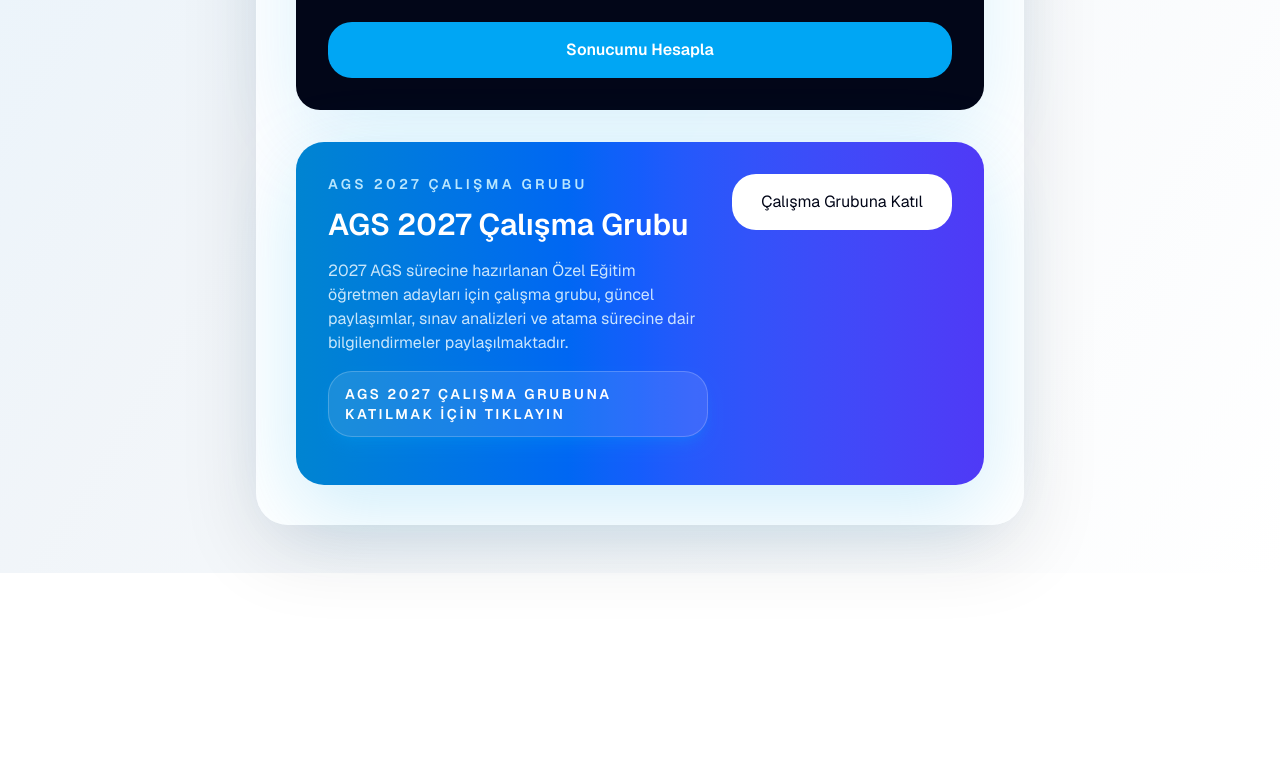
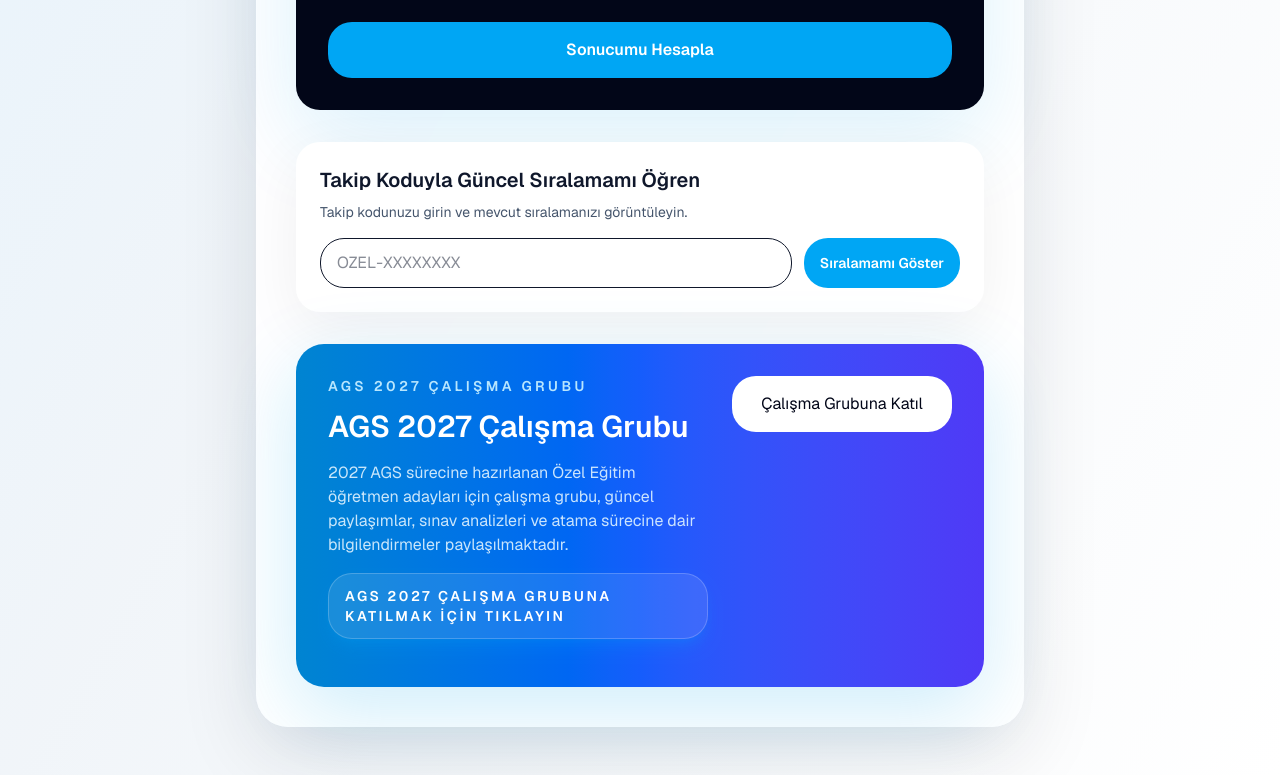
Before and after one commit to korkmazinsana-source/ags-siralama, a Next.js app: page / in a window 1280 px wide. Shown: the part 1499-2274 px from the top of the page. Before the commit the page ends 2072 px from the top, so only its background shows below. Built offline with nearby package versions, Linux system fonts and the light colour scheme; no server answers.

Commit message:
Takip koduyla sıralama sorgulama eklendi

```diff
--- a/app/page.tsx
+++ b/app/page.tsx
@@ -37,6 +37,89 @@ export default function Home() {
   const [message, setMessage] = useState<string | null>(null);
   const [loading, setLoading] = useState(false);
   const [result, setResult] = useState<ResultStats | null>(null);
+  const [trackingCode, setTrackingCode] = useState<string | null>(null);
+  const [searchCode, setSearchCode] = useState("");
+  const [searchMessage, setSearchMessage] = useState<string | null>(null);
+  const [searchResult, setSearchResult] = useState<{
+    ags: number;
+    oabt: number;
+    score: number;
+    rank: number;
+    totalParticipants: number;
+    percentileLabel: string;
+  } | null>(null);
+
+  const generateUniqueTrackingCode = async (): Promise<string> => {
+    const chars = "ABCDEFGHJKLMNPQRSTUVWXYZ23456789"; // exclude O,0,I,1
+    const prefix = "OZEL-";
+    for (let attempt = 0; attempt < 10; attempt++) {
+      const part = Array.from({ length: 8 })
+        .map(() => chars[Math.floor(Math.random() * chars.length)])
+        .join("");
+      const code = `${prefix}${part}`;
+      const { data: existing, error } = await supabase
+        .from("scores")
+        .select("tracking_code")
+        .eq("tracking_code", code)
+        .maybeSingle();
+      if (error) throw error;
+      if (!existing) return code;
+    }
+    // fallback deterministic code if many collisions (extremely unlikely)
+    return `${prefix}${Date.now().toString(36).toUpperCase().slice(-8)}`;
+  };
+
+  const handleLookup = async (codeInput?: string) => {
+    setSearchMessage(null);
+    setSearchResult(null);
+    const raw = (codeInput ?? searchCode).trim().toUpperCase();
+    if (!raw) {
+      setSearchMessage("Lütfen bir takip kodu girin.");
+      return;
+    }
+
+    // select the record by tracking_code only
+    const { data: record, error: recordError } = await supabase
+      .from("scores")
+      .select("ags,oabt,score")
+      .eq("tracking_code", raw)
+      .maybeSingle();
+
+    if (recordError) {
+      setSearchMessage("Sorgu sırasında bir hata oluştu. Lütfen tekrar deneyin.");
+      return;
+    }
+
+    if (!record) {
+      setSearchMessage("Takip kodu bulunamadı. Lütfen kodunuzu kontrol edin.");
+      return;
+    }
+
+    // compute ranking among all scores
+    const { data: allScores, error: allError } = await supabase
+      .from("scores")
+      .select("score");
+
+    if (allError || !allScores) {
+      setSearchMessage("Sıralama hesaplanamadı. Lütfen tekrar deneyin.");
+      return;
+    }
+
+    const totalParticipants = allScores.length;
+    const userScore = Number(record.score);
+    const higherCount = allScores.filter((s) => Number(s.score) > userScore).length;
+    const rank = higherCount + 1;
+    const percentile = Math.round((rank / totalParticipants) * 100);
+
+    setSearchResult({
+      ags: Number(record.ags),
+      oabt: Number(record.oabt),
+      score: Number(record.score),
+      rank,
+      totalParticipants,
+      percentileLabel: `İlk %${percentile}`,
+    });
+  };
 
   const handleSubmit = async (event: FormEvent<HTMLFormElement>) => {
     event.preventDefault();
@@ -71,6 +154,13 @@ export default function Home() {
 
     const score = (agsValue / 80) * 50 + (oabtValue / 50) * 50;
     const uuid = getOrCreateUuid();
+    let newTrackingCode: string | null = null;
+    try {
+      newTrackingCode = await generateUniqueTrackingCode();
+    } catch (e) {
+      // if code generation fails, proceed without tracking code (do not block user)
+      newTrackingCode = null;
+    }
     setLoading(true);
 
     const { data: existing, error: existingError } = await supabase
@@ -93,14 +183,15 @@ export default function Home() {
       return;
     }
 
-    const insertResult = await supabase.from("scores").insert([
-      {
-        uuid,
-        ags: agsValue,
-        oabt: oabtValue,
-        score,
-      },
-    ]);
+    const insertPayload: any = {
+      uuid,
+      ags: agsValue,
+      oabt: oabtValue,
+      score,
+    };
+    if (newTrackingCode) insertPayload.tracking_code = newTrackingCode;
+
+    const insertResult = await supabase.from("scores").insert([insertPayload]);
 
     if (insertResult.error) {
       setLoading(false);
@@ -149,6 +240,7 @@ export default function Home() {
     setMessage("Kayıt başarıyla oluşturuldu.");
     setAgs("");
     setOabt("");
+    if (newTrackingCode) setTrackingCode(newTrackingCode);
   };
 
   return (
@@ -308,6 +400,24 @@ export default function Home() {
                 <p className="mt-4 text-3xl font-semibold">{result.percentileLabel}</p>
               </div>
               </section>
+              {trackingCode ? (
+                <div className="rounded-[1.5rem] bg-white p-6 text-slate-950 shadow-[0_18px_60px_rgba(15,23,42,0.08)] sm:col-span-2">
+                  <h3 className="text-lg font-semibold">Kişisel Takip Kodunuz</h3>
+                  <p className="mt-4 text-3xl font-bold tracking-wider">{trackingCode}</p>
+                  <div className="mt-4 flex gap-3">
+                    <button
+                      type="button"
+                      onClick={() => navigator.clipboard?.writeText(trackingCode)}
+                      className="inline-flex items-center justify-center rounded-3xl bg-sky-500 px-4 py-2 text-sm font-semibold text-white transition hover:bg-sky-400"
+                    >
+                      Kodu Kopyala
+                    </button>
+                    <p className="text-sm text-slate-500 self-center">
+                      Bu kodu kaydedin. Güncel sıralamanızı daha sonra aynı veya farklı bir cihazdan bu kodla öğrenebilirsiniz.
+                    </p>
+                  </div>
+                </div>
+              ) : null}
               <div className="rounded-[1.5rem] bg-slate-950 p-6 text-slate-100 shadow-[0_18px_60px_rgba(15,23,42,0.08)] sm:col-span-2">
               <p className="text-sm leading-6 text-slate-100">
                 📢 Bu sıralama sistemi girilen yeni verilerle sürekli güncellenmektedir. Güncel sıralamanızı, ortalama netleri ve son istatistikleri öğrenmek için Telegram kanalımıza katılabilirsiniz.
@@ -327,6 +437,69 @@ export default function Home() {
             </>
           ) : null}
         </form>
+
+        <section className="rounded-[1.5rem] bg-white p-6 shadow-[0_18px_60px_rgba(15,23,42,0.06)]">
+          <h2 className="text-xl font-semibold">Takip Koduyla Güncel Sıralamamı Öğren</h2>
+          <p className="mt-2 text-sm text-slate-600">Takip kodunuzu girin ve mevcut sıralamanızı görüntüleyin.</p>
+          <div className="mt-4 flex gap-3">
+            <input
+              value={searchCode}
+              onChange={(e) => setSearchCode(e.target.value)}
+              placeholder="OZEL-XXXXXXXX"
+              className="rounded-3xl border px-4 py-3 flex-1"
+            />
+            <button
+              type="button"
+              onClick={() => handleLookup()}
+              className="inline-flex items-center justify-center rounded-3xl bg-sky-500 px-4 py-3 text-sm font-semibold text-white transition hover:bg-sky-400"
+            >
+              Sıralamamı Göster
+            </button>
+          </div>
+          {searchMessage ? (
+            <p className="mt-3 text-sm text-red-500">{searchMessage}</p>
+          ) : null}
+
+          {searchResult ? (
+            <div className="mt-6 grid gap-4 sm:grid-cols-3">
+              <div className="rounded-[1rem] bg-slate-50 p-4">
+                <p className="text-sm text-slate-500">AGS Neti</p>
+                <p className="mt-2 font-semibold">{searchResult.ags.toFixed(2)}</p>
+              </div>
+              <div className="rounded-[1rem] bg-slate-50 p-4">
+                <p className="text-sm text-slate-500">ÖABT Neti</p>
+                <p className="mt-2 font-semibold">{searchResult.oabt.toFixed(2)}</p>
+              </div>
+              <div className="rounded-[1rem] bg-slate-50 p-4">
+                <p className="text-sm text-slate-500">Puan</p>
+                <p className="mt-2 font-semibold">{searchResult.score.toFixed(2)}</p>
+              </div>
+              <div className="rounded-[1rem] bg-slate-50 p-4">
+                <p className="text-sm text-slate-500">Güncel Sıralama</p>
+                <p className="mt-2 font-semibold">{searchResult.rank}</p>
+              </div>
+              <div className="rounded-[1rem] bg-slate-50 p-4">
+                <p className="text-sm text-slate-500">Toplam Katılımcı</p>
+                <p className="mt-2 font-semibold">{searchResult.totalParticipants}</p>
+              </div>
+              <div className="rounded-[1rem] bg-slate-50 p-4">
+                <p className="text-sm text-slate-500">Yüzdelik Dilim</p>
+                <p className="mt-2 font-semibold">{searchResult.percentileLabel}</p>
+              </div>
+            </div>
+          ) : null}
+          {searchResult ? (
+            <div className="mt-4">
+              <button
+                type="button"
+                onClick={() => handleLookup(searchCode)}
+                className="inline-flex items-center justify-center rounded-3xl bg-sky-500 px-4 py-2 text-sm font-semibold text-white transition hover:bg-sky-400"
+              >
+                Sıralamamı Yenile
+              </button>
+            </div>
+          ) : null}
+        </section>
 
         <div className="rounded-[1.75rem] bg-gradient-to-r from-sky-600 via-blue-600 to-indigo-600 p-6 shadow-[0_24px_80px_rgba(14,165,233,0.2)] text-white transition sm:p-8">
           <div className="space-y-4 sm:flex sm:items-start sm:justify-between sm:gap-6">
```
